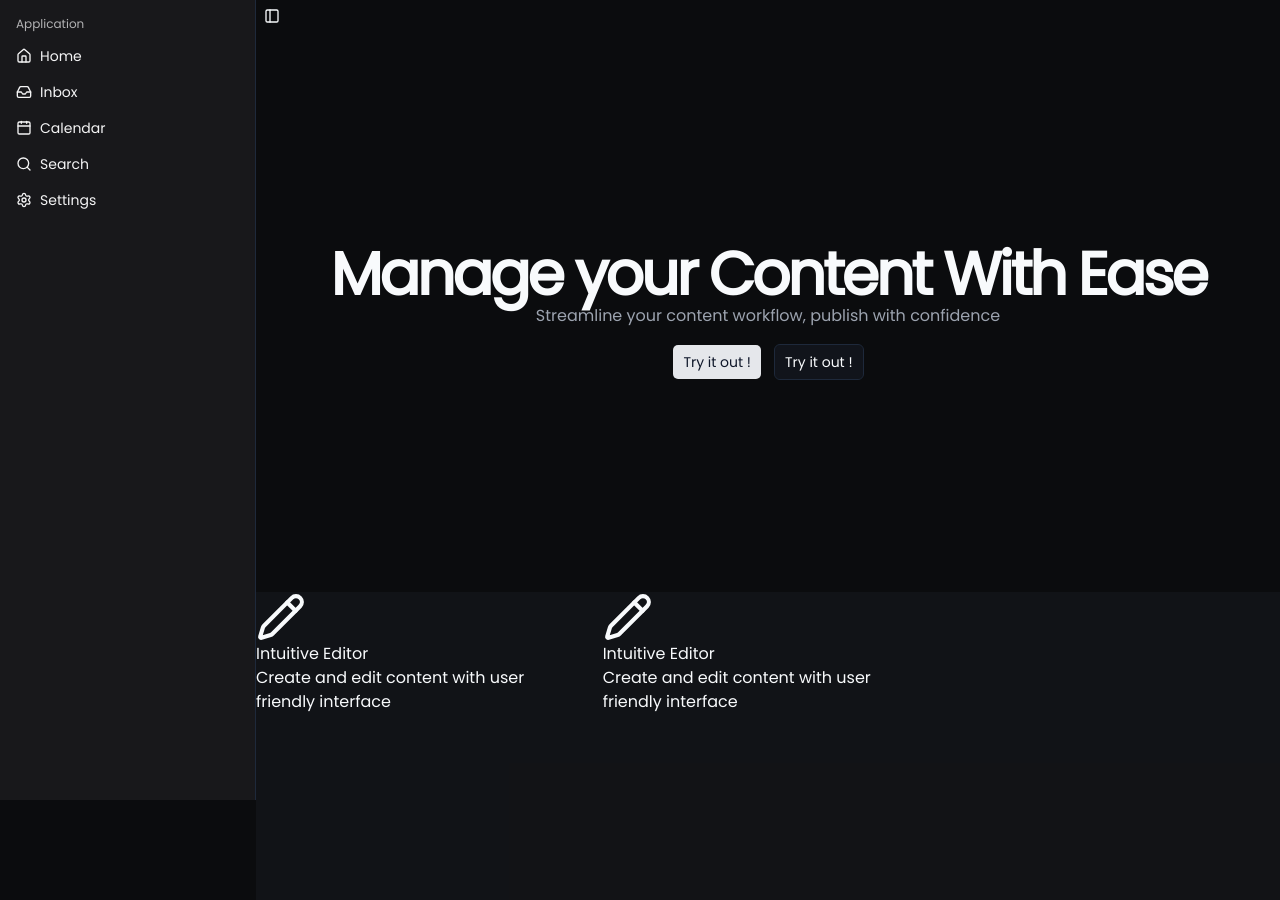
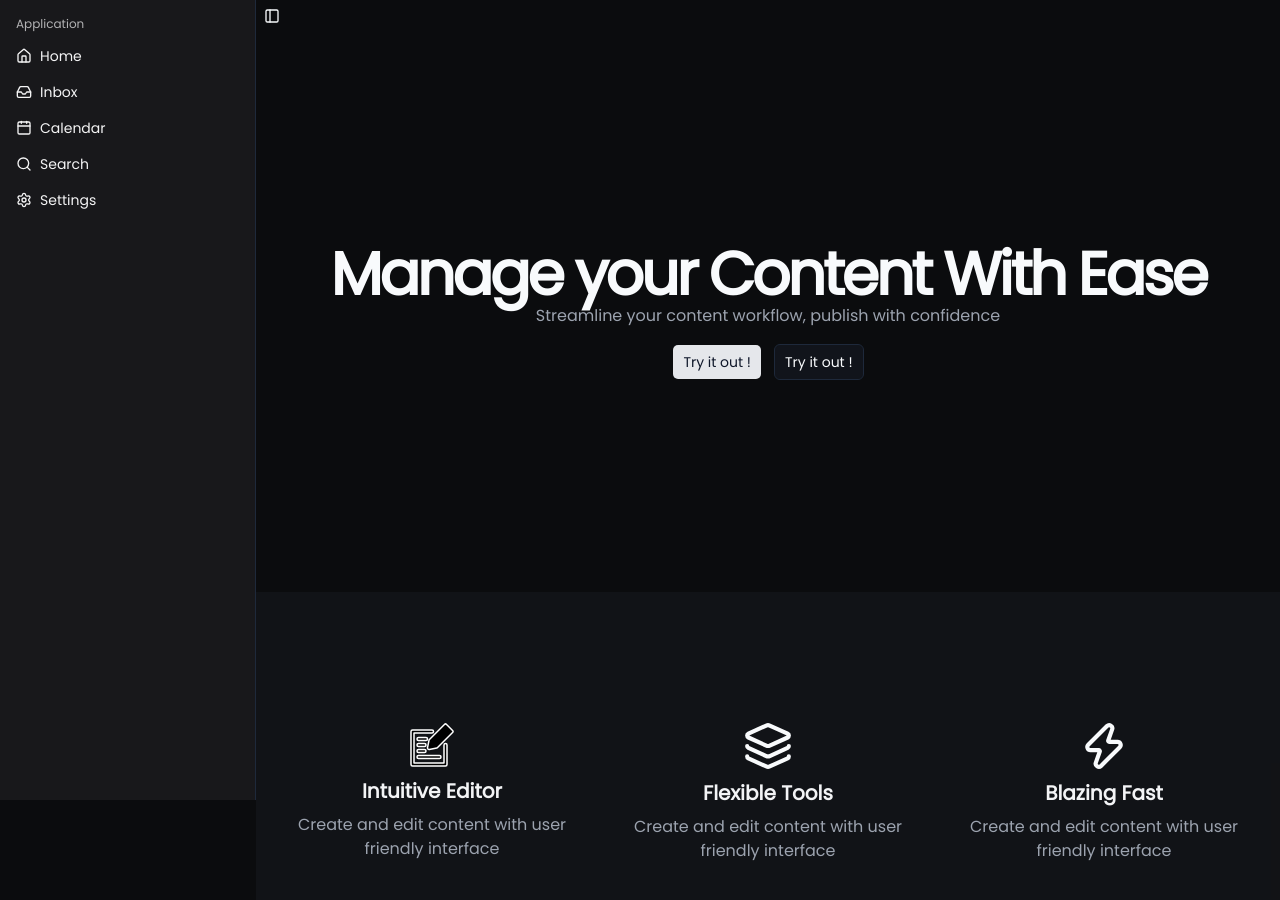
Before and after one commit to coderAshwathama/next-cms, a Next.js app: page / in a window 1280 px wide. Shown: the top 900 px of the page. Built offline with nearby package versions, Linux system fonts and the light colour scheme.

Commit message:
added the section to display the information about the landing page

```diff
--- a/src/app/page.js
+++ b/src/app/page.js
@@ -1,5 +1,6 @@
 import { Button } from "@/components/ui/button";
-import { Pencil } from "lucide-react";
+import { Icons } from "@/components/ui/icons";
+import { Layers, Pencil, Zap } from "lucide-react";
 
 export default function Landing() {
   return (
@@ -23,17 +24,34 @@ export default function Landing() {
           </div>
         </div>
       </section>
-      <section className="min-h-screen  sm:min-h-[80vh] w-full bg-gray-600/10">
-        <div className="grid gap-4 sm:grid-cols-2 lg:grid-cols-3 ">
-          <span className="">
-            <Pencil size={50} />
-            <h3>Intuitive Editor</h3>
-            <p> Create and edit content with user friendly interface</p>
+      <section className="min-h-screen  sm:min-h-[50vh]  bg-gray-600/10 flex justify-center items-center w-full h-inherit px-4">
+        <div className="grid gap-4 grid-cols-2 sm:grid-cols-3 lg:grid-cols-3 ">
+          <span className="flex flex-col items-center gap-2 ">
+            {/* <Pencil size={50} /> */}
+            <Icons.BlogCustomIcon className="w-12 h-12 text-white" />
+            <h3 className="text-xl font-bold text-gray-100 ">
+              Intuitive Editor
+            </h3>
+            <p className="text-gray-400 text-center ">
+              {" "}
+              Create and edit content with user friendly interface
+            </p>
           </span>
-          <span className="">
-            <Pencil size={50} />
-            <h3>Intuitive Editor</h3>
-            <p> Create and edit content with user friendly interface</p>
+          <span className="flex flex-col items-center gap-2 ">
+            <Layers size={50} />
+            <h3 className="text-xl font-bold text-gray-100 ">Flexible Tools</h3>
+            <p className="text-gray-400 text-center ">
+              {" "}
+              Create and edit content with user friendly interface
+            </p>
+          </span>
+          <span className="flex flex-col items-center gap-2">
+            <Zap size={50} />
+            <h3 className="text-xl font-bold text-gray-100 ">Blazing Fast</h3>
+            <p className="text-gray-400 text-center ">
+              {" "}
+              Create and edit content with user friendly interface
+            </p>
           </span>
         </div>
       </section>
--- /dev/null
+++ b/src/components/ui/icons.jsx
@@ -0,0 +1,23 @@
+export const Icons = {
+  BlogCustomIcon: (props) => {
+    return (
+      <svg
+        width={800}
+        height={800}
+        viewBox="0 0 32 32"
+        style={{
+          fillRule: "evenodd",
+          clipRule: "evenodd",
+          strokeLinejoin: "round",
+          strokeMiterlimit: 2,
+          stroke: "currentColor",
+        }}
+        xmlSpace="preserve"
+        xmlns="http://www.w3.org/2000/svg"
+        {...props}
+      >
+        <path d="M16 6H3a1 1 0 0 0-1 1v22a1 1 0 0 0 1 1h22a1 1 0 0 0 1-1V16a1 1 0 0 0-2 0v12H4V8h12a1 1 0 0 0 0-2M7 25h14a1 1 0 0 0 0-2H7a1 1 0 0 0 0 2m0-4h4a1 1 0 0 0 0-2H7a1 1 0 0 0 0 2M29.707 7.707a1 1 0 0 0 0-1.414l-4-4a1 1 0 0 0-1.414 0l-10 10a1 1 0 0 0-.274.511l-1 5a1 1 0 0 0 1.177 1.177l5-1a1 1 0 0 0 .511-.274zM7 17h4a1 1 0 0 0 0-2H7a1 1 0 0 0 0 2m0-4h5a1 1 0 0 0 0-2H7a1 1 0 0 0 0 2" />
+      </svg>
+    );
+  },
+};
```
